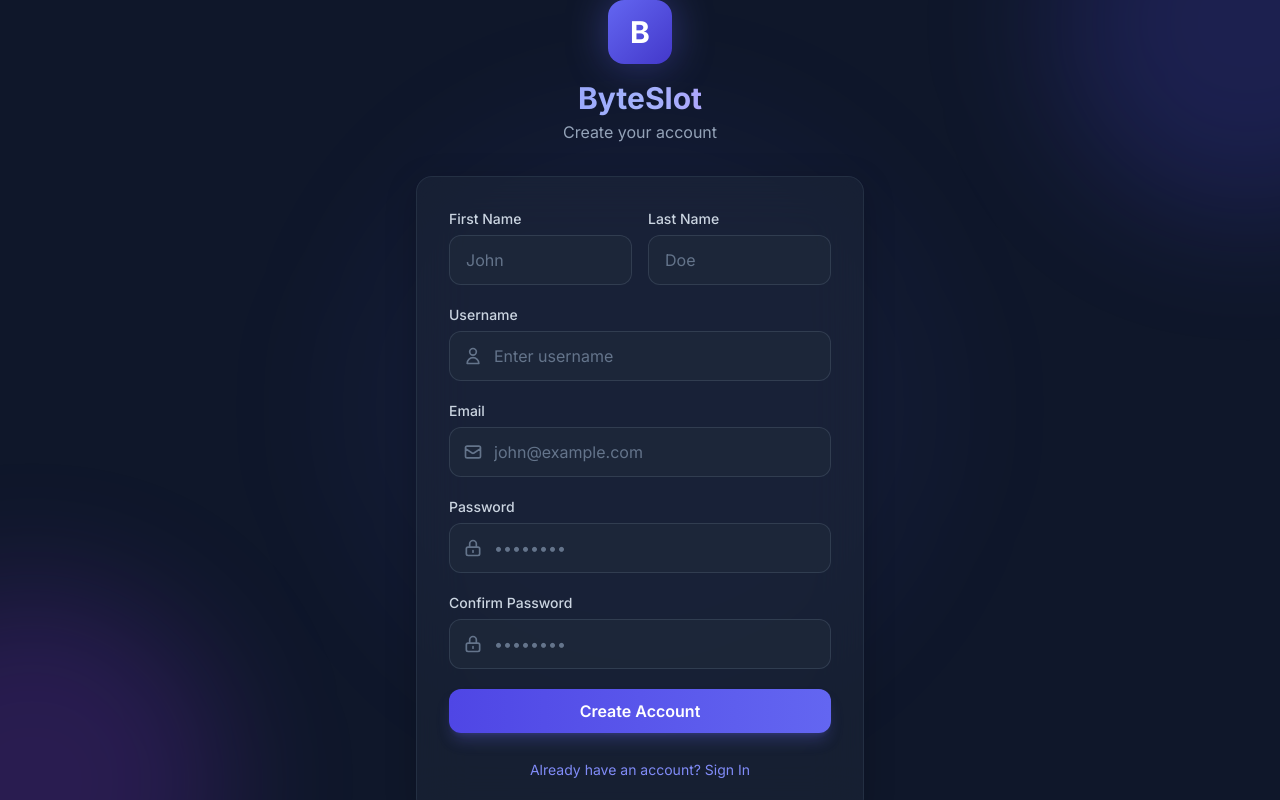
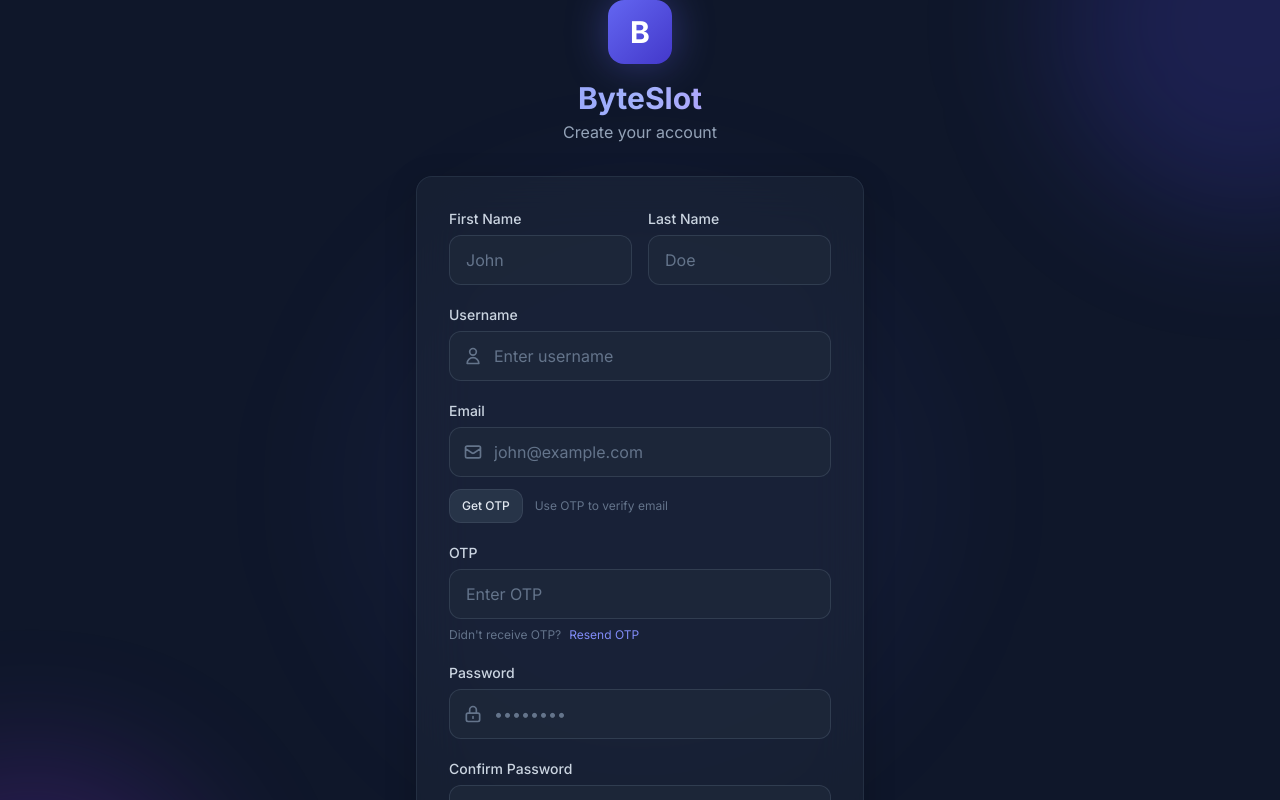
Before and after one commit to Kainat90s/Frontend, a React (Vite) app: page /login in a window 1280 px wide. Both pictures are taken after a click on the button "Don't have an account? Register". Shown: the top 800 px of the page. Built offline with nearby package versions, Linux system fonts and the light colour scheme.

Commit message:
Add OTP request functionality to LoginPage and create OTPVerificationPage

```diff
--- a/src/pages/LoginPage.jsx
+++ b/src/pages/LoginPage.jsx
@@ -10,10 +10,12 @@ export default function LoginPage() {
     const { login, register, loading, updateUser } = useAuth()
     const navigate = useNavigate()
     const [googleLoading, setGoogleLoading] = useState(false)
+    const [otpLoading, setOtpLoading] = useState(false)
     const [isRegister, setIsRegister] = useState(false)
     const [form, setForm] = useState({
         username: '',
         email: '',
+        otp: '',
         password: '',
         password_confirm: '',
         first_name: '',
@@ -66,10 +68,11 @@ export default function LoginPage() {
                 const savedUser = JSON.parse(localStorage.getItem('user') || '{}')
                 navigate(getRedirectPath(savedUser))
             } else {
-                const msg = typeof result.error === 'string'
-                    ? result.error
-                    : Object.values(result.error).flat().join(', ')
-                toast.error(msg)
+                const err = result.error
+                const msg = typeof err === 'string'
+                    ? err
+                    : err?.email?.[0] || err?.otp?.[0] || err?.password?.[0] || err?.password_confirm?.[0] || Object.values(err || {}).flat().join(', ')
+                toast.error(msg || 'Registration failed')
             }
         } else {
             const result = await login(form.username, form.password)
@@ -108,6 +111,23 @@ export default function LoginPage() {
         }
 
         window.location.href = '/api/integrations/google/login/'
+    }
+
+    const handleRequestOtp = async () => {
+        if (!form.email) {
+            toast.error('Please enter your email first')
+            return
+        }
+        setOtpLoading(true)
+        try {
+            await api.post('/accounts/register/otp/request/', { email: form.email })
+            toast.success('OTP sent to your email')
+        } catch (error) {
+            const msg = error.response?.data?.detail || error.response?.data?.email?.[0] || 'Failed to send OTP'
+            toast.error(msg)
+        } finally {
+            setOtpLoading(false)
+        }
     }
 
     return (
@@ -191,6 +211,42 @@ export default function LoginPage() {
                                         required
                                     />
                                 </div>
+                                <div className="mt-3 flex items-center gap-3">
+                                    <button
+                                        type="button"
+                                        onClick={handleRequestOtp}
+                                        disabled={otpLoading}
+                                        className="btn-secondary text-xs px-3 py-2 disabled:opacity-50"
+                                    >
+                                        {otpLoading ? 'Sending...' : 'Get OTP'}
+                                    </button>
+                                    <span className="text-xs text-surface-500">Use OTP to verify email</span>
+                                </div>
+                            </div>
+                        )}
+
+                        {isRegister && (
+                            <div>
+                                <label className="block text-sm font-medium text-surface-300 mb-1.5">OTP</label>
+                                <input
+                                    name="otp"
+                                    value={form.otp}
+                                    onChange={handleChange}
+                                    className="input-field"
+                                    placeholder="Enter OTP"
+                                    required
+                                />
+                                <div className="mt-2 flex items-center gap-2">
+                                    <span className="text-xs text-surface-500">Didn&apos;t receive OTP?</span>
+                                    <button
+                                        type="button"
+                                        onClick={handleRequestOtp}
+                                        disabled={otpLoading}
+                                        className="text-xs text-primary-400 hover:text-primary-300 transition-colors disabled:opacity-50"
+                                    >
+                                        Resend OTP
+                                    </button>
+                                </div>
                             </div>
                         )}
 
@@ -210,6 +266,7 @@ export default function LoginPage() {
                                     type="password"
                                     value={form.password}
                                     onChange={handleChange}
+                                    autoComplete={isRegister ? 'new-password' : 'current-password'}
                                     className="input-field pl-11"
                                     placeholder="••••••••"
                                     required
@@ -227,6 +284,7 @@ export default function LoginPage() {
                                         type="password"
                                         value={form.password_confirm}
                                         onChange={handleChange}
+                                        autoComplete="new-password"
                                         className="input-field pl-11"
                                         placeholder="••••••••"
                                         required
```
Also changed, not shown: src/pages/OTPVerificationPage.jsx (added).
